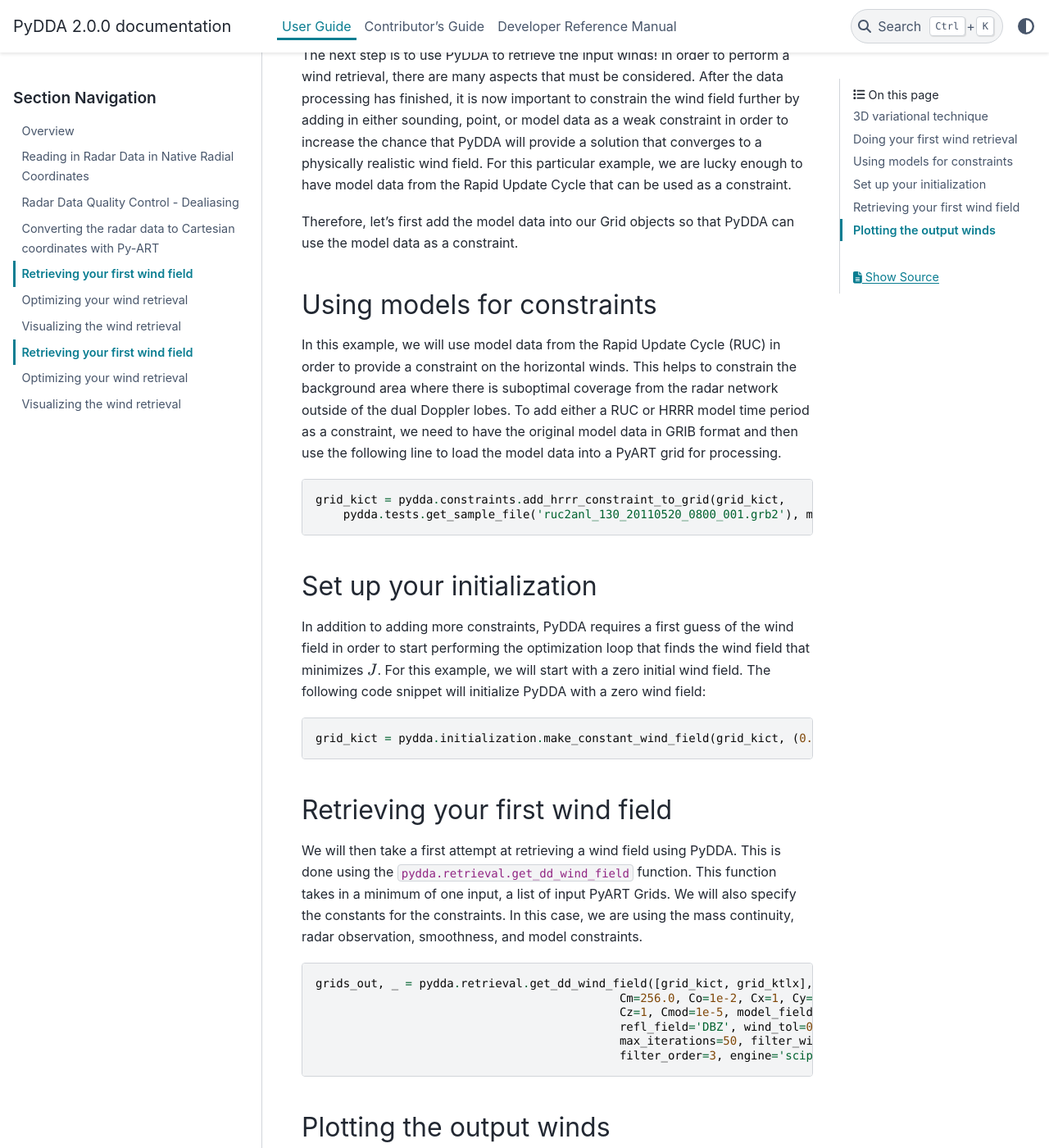
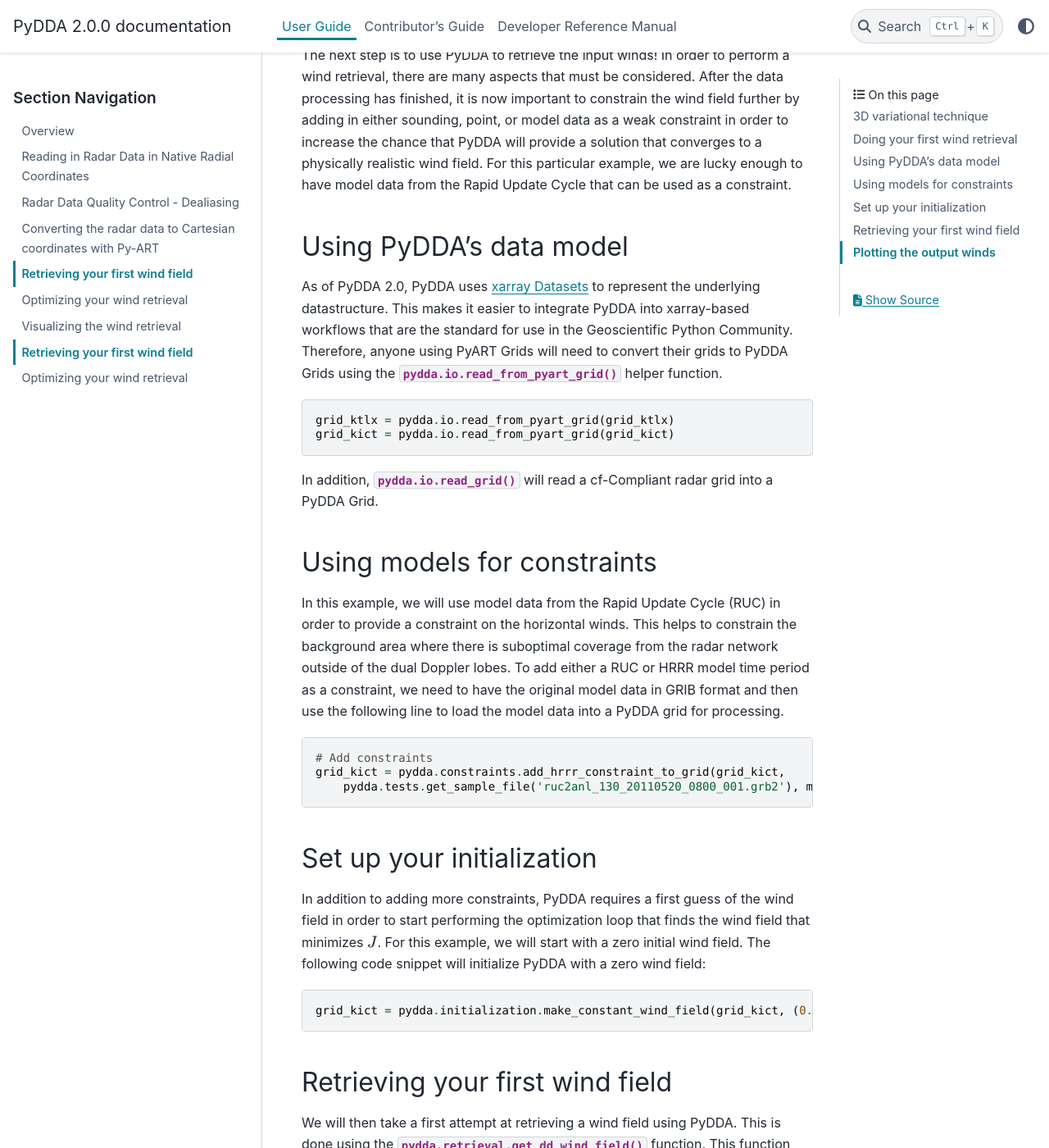
Before and after one commit to openradar/PyDDA, a Sphinx documentation site: the page built from doc/source/user_guide/retrieving_winds.rst, in a window 1280 px wide and 1400 px high, scrolled down 784 px. Shown: the whole window at 82% size. Built offline with Sphinx 7.4.7 and the PyData theme 0.15.4, drawn with Linux system fonts in a browser that asks for light colours; pages that are not in the unit, such as notebooks, are missing from menus.

Commit message:
ADD: Misc fixes

```diff
--- a/doc/source/user_guide/index.rst
+++ b/doc/source/user_guide/index.rst
@@ -16,5 +16,4 @@
    visualizing_winds.rst
    retrieving_winds.rst
    optimizing_wind_retrieval.rst
-   visualizing_winds.rst
    nesting_wind_retrieval.rst
--- a/doc/source/user_guide/retrieving_winds.rst
+++ b/doc/source/user_guide/retrieving_winds.rst
@@ -38,8 +38,21 @@
 provide a solution that converges to a physically realistic wind field. For this particular example,
 we are lucky enough to have model data from the Rapid Update Cycle that can be used as a constraint.
 
-Therefore, let's first add the model data into our Grid objects so that PyDDA can use the model
-data as a constraint.
+------------------------
+Using PyDDA's data model
+------------------------
+
+As of PyDDA 2.0, PyDDA uses `xarray Datasets <https://docs.xarray.dev/en/stable/generated/xarray.Dataset.html>`_
+to represent the underlying datastructure. This makes it easier to integrate PyDDA into xarray-based workflows
+that are the standard for use in the Geoscientific Python Community. Therefore, anyone using PyART Grids will need
+to convert their grids to PyDDA Grids using the :meth:`pydda.io.read_from_pyart_grid` helper function.
+
+.. code-block:: python
+
+    grid_ktlx = pydda.io.read_from_pyart_grid(grid_ktlx)
+    grid_kict = pydda.io.read_from_pyart_grid(grid_kict)
+
+In addition, :meth:`pydda.io.read_grid` will read a cf-Compliant radar grid into a PyDDA Grid.
 
 ----------------------------
 Using models for constraints
@@ -50,10 +63,11 @@
 area where there is suboptimal coverage from the radar network outside of the dual
 Doppler lobes. To add either a RUC or HRRR model time period as a constraint, we need
 to have the original model data in GRIB format and then use the following line to
-load the model data into a PyART grid for processing.
+load the model data into a PyDDA grid for processing.
 
 .. code-block:: python
 
+    # Add constraints
     grid_kict = pydda.constraints.add_hrrr_constraint_to_grid(grid_kict,
         pydda.tests.get_sample_file('ruc2anl_130_20110520_0800_001.grb2'), method='linear')
 
@@ -75,7 +89,7 @@
 --------------------------------
 
 We will then take a first attempt at retrieving a wind field using PyDDA. This is done using the
-:code:`pydda.retrieval.get_dd_wind_field` function. This function takes in a minimum of one input, a list
+:meth:`pydda.retrieval.get_dd_wind_field` function. This function takes in a minimum of one input, a list
 of input PyART Grids. We will also specify the constants for the constraints. In this case, we are using
 the mass continuity, radar observation, smoothness, and model constraints.
 
@@ -176,7 +190,8 @@
                                  grid_shape=grid_shape, gatefilter=gatefilter_kict,
                                     grid_origin=(radar_kict.latitude['data'].filled(),
                                                  radar_kict.longitude['data'].filled()))
-
+    grid_ktlx = pydda.io.read_from_pyart_grid(grid_ktlx)
+    grid_kict = pydda.io.read_from_pyart_grid(grid_kict)
     grid_kict = pydda.constraints.add_hrrr_constraint_to_grid(grid_kict,
         pydda.tests.get_sample_file('ruc2anl_130_20110520_0800_001.grb2'), method='linear')
 
```
Also changed, not shown: doc/source/user_guide/optimizing_wind_retrieval.rst (+8 -4 lines), 2 other files.
